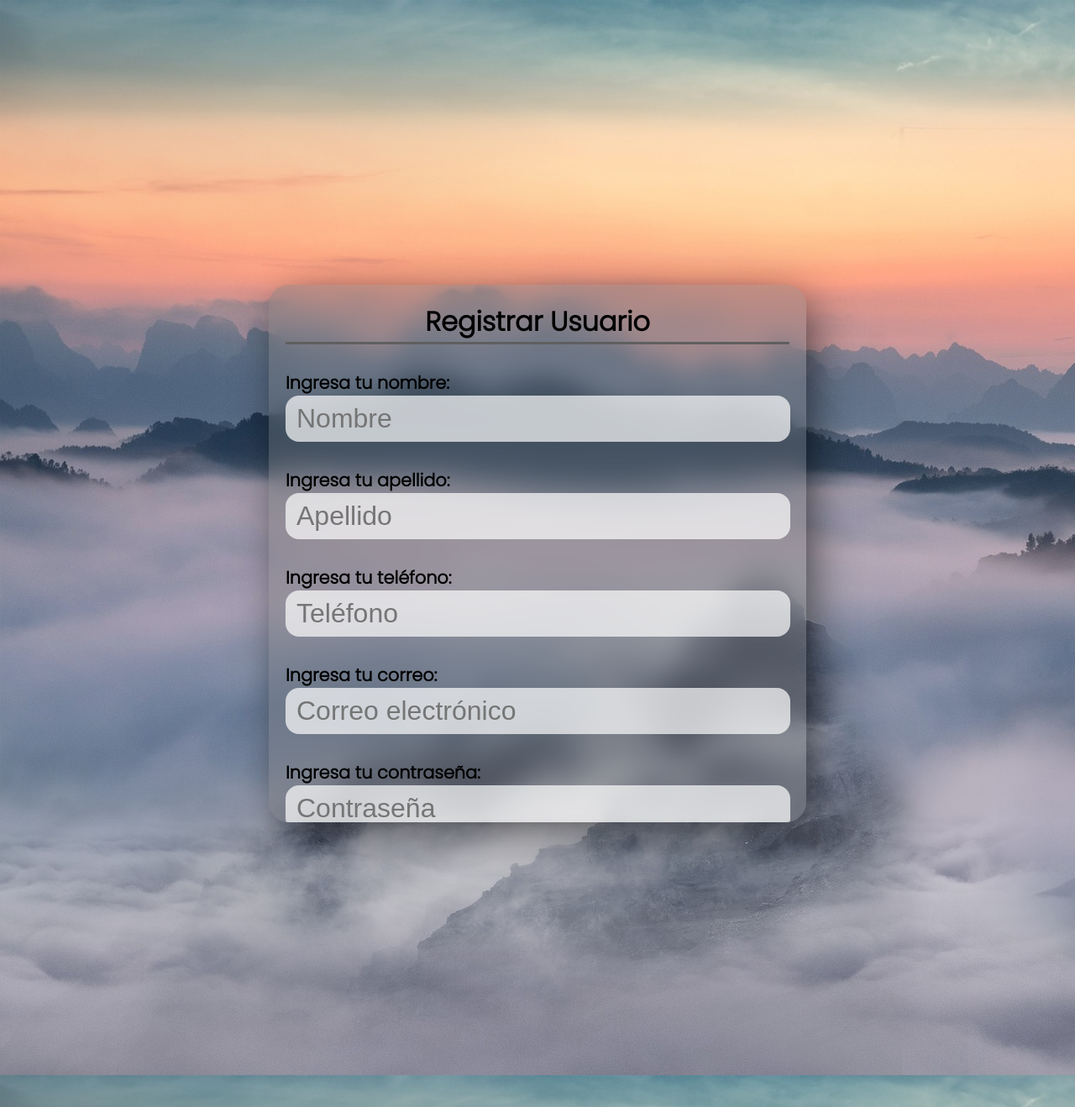
After one commit to JeisonRoblero/SumaPrimos, a PHP site: page /signup.php in a window 1280 px wide. The commit adds this page. Shown: the whole page at 84% size. Run offline with PHP 8.4, Linux system fonts and the light colour scheme.

Commit message:
Implementación de usuarios

```diff
--- a/style.css
+++ b/css/style.css
@@ -4,7 +4,7 @@
 
 body {
     font-family: 'Poppins', sans-serif;
-    background-image: url(images/fondo.jpg);
+    background-image: url(../images/fondo.jpg);
 }
 
 main {
@@ -70,7 +70,8 @@ main {
     margin-top: 30px;
 }
 
-#button-calc {
+#button-calc,
+#button-login {
     background: rgb(44, 168, 114);
     box-shadow: 10px 10px 60px -11px rgba(0,0,0,0.75);
     color: white;
@@ -80,8 +81,23 @@ main {
     text-decoration: none;
 }
 
-#button-calc:hover {
+#button-calc:hover,
+#button-login:hover {
     background: rgb(23, 87, 59);
+}
+
+#button-no-user {
+    background: rgb(37, 104, 142);
+    box-shadow: 10px 10px 60px -11px rgba(0,0,0,0.75);
+    color: white;
+    border-radius: 1rem;
+    font-size: 1.6rem;
+    padding: 15px;
+    text-decoration: none;
+}
+
+#button-no-user:hover {
+    background: rgb(21, 53, 72);
 }
 
 #sin-respuesta {
--- a/app.js
+++ b/js/app.js
@@ -9,6 +9,7 @@ buttonCalc.addEventListener('click', () => {
     const sumaNumeros = document.querySelector('#suma-numeros');
     let suma = 0;
     let numerosSumados = "";
+    let numerosSumadosC = "";
     let numeroInt = parseInt(numero);
 
     if (numeroInt < 0 || typeof numeroInt != 'number' || !Number.isInteger(numeroInt)) {
@@ -26,8 +27,12 @@ buttonCalc.addEventListener('click', () => {
 
         sinRespuesta.style.display = 'none';
         resultadoContainer.style.display = 'block';
-        sumaNumeros.innerHTML = numerosSumados.substring(0,numerosSumados.length - 2);
+        numerosSumadosC = numerosSumados.substring(0,numerosSumados.length - 2);
+        sumaNumeros.innerHTML = numerosSumadosC;
         resultado.innerHTML = ' = ' + suma;
+
+        window.location.href = "./?numerosSumados="+numerosSumadosC+"&resultado="+suma;
+
     }
 
 });
--- /dev/null
+++ b/signup.php
@@ -0,0 +1,91 @@
+<?php
+
+if (isset($send)) {
+	$nombre = clear($nombre);
+	$apellido = clear($apellido);
+	$telefono = clear($telefono);
+	$correo = clear($correo);
+	$contra = clear($contra);
+
+	$link = conectarse();
+	$sql = "SELECT * FROM usuario WHERE correo = '$correo'";
+	$q=mysqli_query($link, $sql);
+
+	if (mysqli_fetch_array($q)>0) {
+		alert("Ya existe un usuario con el mismo correo o nombre de usuario",0,'registrarse');
+	}else{
+		$link = conectarse();
+		$sql = "INSERT INTO usuario (nombre,apellido,telefono,correo,contraseña) VALUES ('$nombre','$apellido','$telefono','$correo','$contra')";
+		mysqli_query($link, $sql);
+
+		$link = conectarse();
+		$sql = "SELECT * FROM usuario WHERE correo = '$correo' AND contra = '$contra'";
+		$ss = mysqli_query($link, $sql);
+
+		$rss = mysqli_fetch_array($ss);
+
+		$_SESSION['id_usuario'] = $rss['id_usuario'];
+
+		alert("Registro realizado con exito!",1,'index.php');
+	}
+
+
+}
+
+?>
+
+<!DOCTYPE html>
+<html lang="en">
+<head>
+    <meta charset="UTF-8">
+    <meta http-equiv="X-UA-Compatible" content="IE=edge">
+    <meta name="viewport" content="width=device-width, initial-scale=1.0">
+    <title>Calculadora de Números Primos</title>
+
+    <!-- Icon -->
+    <link rel="shortcut icon" href="images/icon.png" type="image/x-icon">
+
+    <!-- Style -->
+    <link rel="stylesheet" href="css/style.css">
+
+    <!-- Google Font -->
+    <link rel="preconnect" href="https://fonts.googleapis.com">
+    <link rel="preconnect" href="https://fonts.gstatic.com" crossorigin>
+    <link href="https://fonts.googleapis.com/css2?family=Poppins:wght@300&display=swap" rel="stylesheet">
+
+    <!-- Sweet Alert -->
+    <script src="http://unpkg.com/sweetalert/dist/sweetalert.min.js"></script>
+</head>
+<body>
+    <main>
+        <div class="content-container">
+            <h1 class="header-title">Registrar Usuario</h1>
+            <div class="line"></div>
+            <form action="">
+                <p class="main-instructions">Ingresa tu nombre: </p>
+                <input type="text" name="nombre" id="nombre" class="main-input-number" placeholder="Nombre">
+                <p class="main-instructions">Ingresa tu apellido: </p>
+                <input type="text" name="apellido" id="apellido" class="main-input-number" placeholder="Apellido">
+                <p class="main-instructions">Ingresa tu teléfono: </p>
+                <input type="number" name="telefono" id="telefono" class="main-input-number" placeholder="Teléfono">
+                <p class="main-instructions">Ingresa tu correo: </p>
+                <input type="email" name="correo" id="correo" class="main-input-number" placeholder="Correo electrónico">
+                <p class="main-instructions">Ingresa tu contraseña: </p>
+                <input type="password" name="contra" id="contra" class="main-input-number" placeholder="Contraseña">
+
+                <div class="button-calc-container">
+                    <button type="submit" name="send" id="button-login">Registrar Usuario</button>
+                </div>
+
+                <div class="button-calc-container">
+                    <a href="./login.php" id="button-no-user">Ya tengo un usuario</a>
+                </div>
+            </form>
+
+
+        </div>
+    </main>
+    <script src="https://code.jquery.com/jquery-3.6.0.min.js"></script>
+    <script src="js/app.js"></script>
+</body>
+</html>
```
Also changed, not shown: configs/config.php (added, +10 -0 lines), configs/funciones.php (added, +134 -0 lines), index.php (renamed from index.html, +7 -2 lines), login.php (added, +49 -0 lines).
